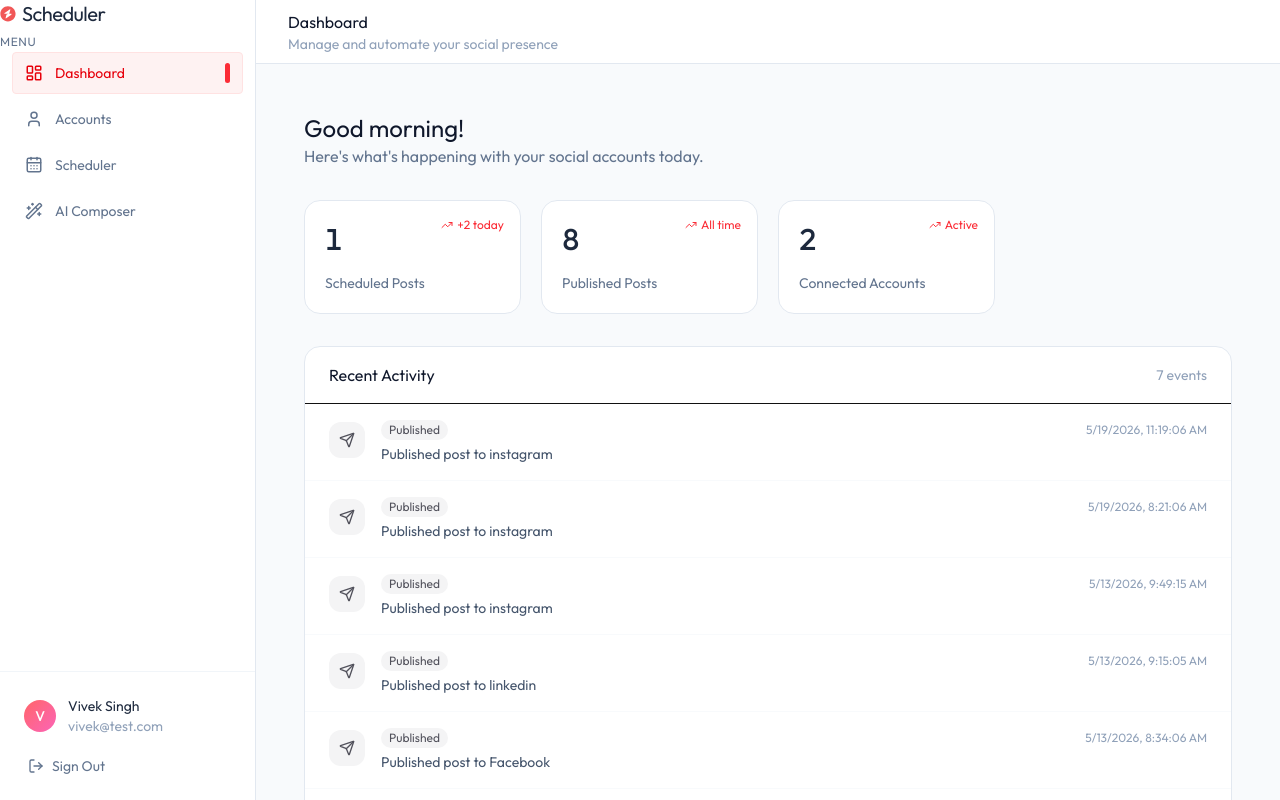
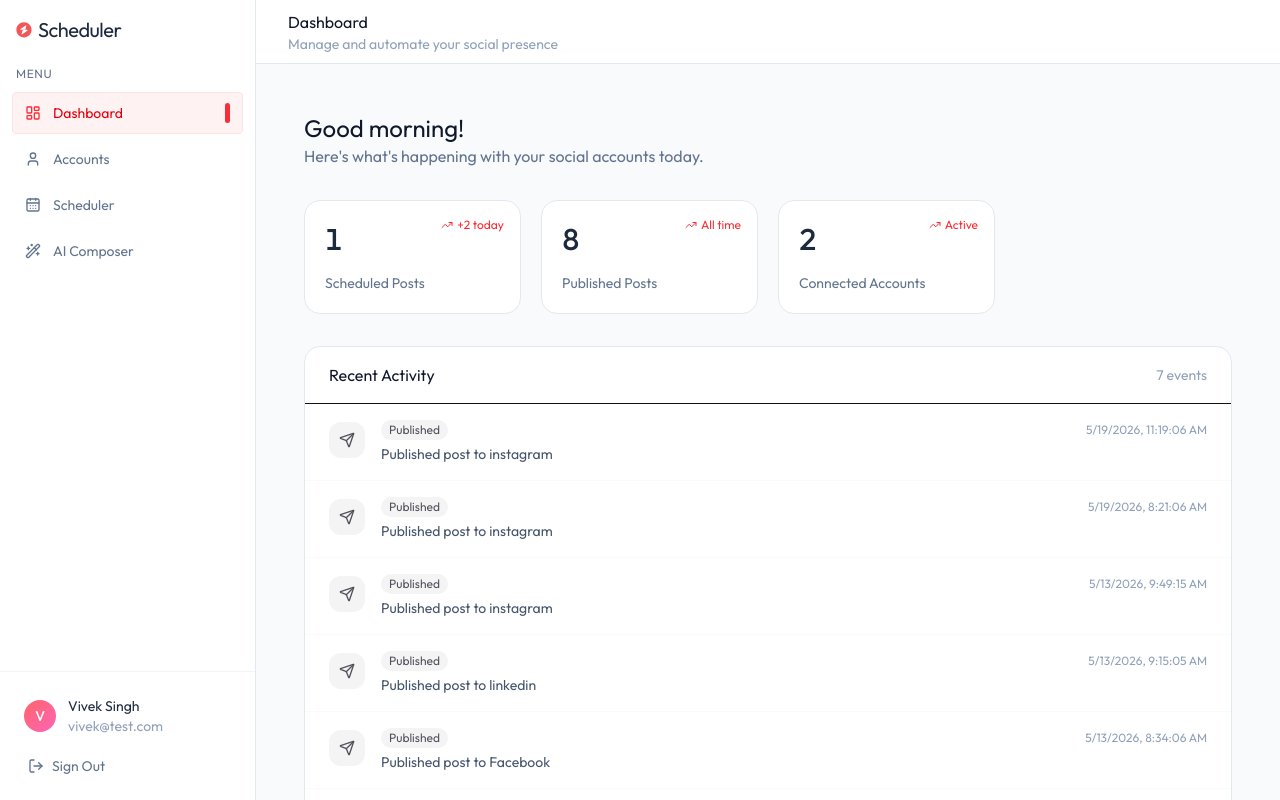
Before and after one commit to viveksingh018/social_media_scheduler, a React (Vite) app in the folder client/: page /dashboard in a window 1280 px wide. Built offline with nearby package versions, Linux system fonts and the light colour scheme.

Commit message:
fix(sidebar): correct icon styling and clean component structure

```diff
--- a/client/src/components/Sidebar.tsx
+++ b/client/src/components/Sidebar.tsx
@@ -1,85 +1,158 @@
-import { CalendarDaysIcon, LayoutDashboardIcon, LogOutIcon, UserIcon, Wand2Icon } from "lucide-react"
-import { NavLink, useLocation } from "react-router-dom"
+import {
+  CalendarDaysIcon,
+  LayoutDashboardIcon,
+  LogOutIcon,
+  UserIcon,
+  Wand2Icon,
+} from "lucide-react";
+import { NavLink, useLocation } from "react-router-dom";
 
-const Sidebar = ({ isOpen, setIsOpen }: { isOpen: boolean, setIsOpen: (val: boolean) => void }) => {
-
+const Sidebar = ({
+  isOpen,
+  setIsOpen,
+}: {
+  isOpen: boolean;
+  setIsOpen: (val: boolean) => void;
+}) => {
+  // Temporary user data
   const { logout, user } = {
     logout: () => {
-      window.location.href = "/"
+      window.location.href = "/";
     },
-    user: { name: "Vivek Singh", email: "vivek@test.com" }
-  }
+    user: {
+      name: "Vivek Singh",
+      email: "vivek@test.com",
+    },
+  };
 
-  const location = useLocation()
+  const location = useLocation();
 
+  // Sidebar navigation items
   const navItems = [
-    { name: "Dashboard", icon: LayoutDashboardIcon, path: "/dashboard" },
-    { name: "Accounts", icon: UserIcon, path: "/accounts" },
-    { name: "Scheduler", icon: CalendarDaysIcon, path: "/schedule" },
-    { name: "AI Composer", icon: Wand2Icon, path: "/ai-composer" },
-
-  ]
+    {
+      name: "Dashboard",
+      icon: LayoutDashboardIcon,
+      path: "/dashboard",
+    },
+    {
+      name: "Accounts",
+      icon: UserIcon,
+      path: "/accounts",
+    },
+    {
+      name: "Scheduler",
+      icon: CalendarDaysIcon,
+      path: "/schedule",
+    },
+    {
+      name: "AI Composer",
+      icon: Wand2Icon,
+      path: "/ai-composer",
+    },
+  ];
 
   return (
-    <div className={`fixed inset-y-0 left-0 z-50 w-64 bg-white border-r border-slate-200 flex flex-col h-full transform transition-transform duration-200 ease-in-out md:relative md:translate-x-0 ${isOpen ? "translate-x-0" : "-translate-x-full"}`} >
-
-      {/* Logo */}
-      <div>
-        <div className="text-xl tracking-tight text-slate-800 flex items-center gap-1.5">
-          <img src="/logo.svg" alt="logo" className="size-4" />
+    <div
+      className={`fixed inset-y-0 left-0 z-50 flex h-full w-64 flex-col border-r border-slate-200 bg-white transform transition-transform duration-200 ease-in-out md:relative md:translate-x-0 ${
+        isOpen ? "translate-x-0" : "-translate-x-full"
+      }`}
+    >
+      {/* =========================
+          Logo Section
+      ========================== */}
+      <div className="p-4">
+        <div className="flex items-center gap-1.5 text-xl tracking-tight text-slate-800">
+          <img
+            src="/logo.svg"
+            alt="logo"
+            className="size-4"
+          />
           Scheduler
         </div>
       </div>
 
-      {/* Nav selection label  */}
-      <div>
-        <span className="text-xs text-slate-500 uppercase tracking-wider">Menu</span>
+      {/* =========================
+          Menu Label
+      ========================== */}
+      <div className="mb-2">
+        <span className="pl-4 text-xs uppercase tracking-wider text-slate-500">
+          Menu
+        </span>
       </div>
 
-      {/* Nav links  */}
-      <nav className="flex-1 px-3 space-y-1">
+      {/* =========================
+          Navigation Links
+      ========================== */}
+      <nav className="flex-1 space-y-1 px-3">
         {navItems.map((item) => {
-          const isActive = location.pathname === item.path;
+          const isActive =
+            location.pathname === item.path;
 
           return (
-            <NavLink key={item.name}
+            <NavLink
+              key={item.name}
               to={item.path}
-              end={item.path === '/dashboard'}
+              end={item.path === "/dashboard"}
               onClick={() => setIsOpen(false)}
-              className={`flex items-center gap-3 px-3 py-2.5 rounded text-sm transition-all duration-150 border ${isActive ? "bg-red-50 text-red-600 border-red-100 " : "text-slate-500 hover:bg-slate-50 border-transparent hover:text-slate-700"} `}
+              className={`flex items-center gap-3 rounded border px-3 py-2.5 text-sm transition-all duration-150 ${
+                isActive
+                  ? "border-red-100 bg-red-50 text-red-600"
+                  : "border-transparent text-slate-500 hover:bg-slate-50 hover:text-slate-700"
+              }`}
             >
-              <item.icon className={'size-4.5 shrink-0 ${isActive ? "text-red-500" : "text-slate-500}'} />
+              {/* Nav Icon */}
+              <item.icon
+                className={`size-4 shrink-0 ${
+                  isActive
+                    ? "text-red-500"
+                    : "text-slate-500"
+                }`}
+              />
+
+              {/* Nav Text */}
               {item.name}
-              {isActive && <span className="ml-auto w-[5px] h-5 rounded-full bg-red-500" />}
+
+              {/* Active Indicator */}
+              {isActive && (
+                <span className="ml-auto h-5 w-[5px] rounded-full bg-red-500" />
+              )}
             </NavLink>
-          )
+          );
         })}
       </nav>
 
-      {/* User footer  */}
-
-      <div className="p-4 border-t border-slate-100">
-        <div className="flex items-center gap-3 p-2 rounded-xl hover:bg-slate-50 transition-colors">
-          <div className="size-8 rounded-full bg-linear-to-br from-red-400 to-pink-400 flex items-center justify-center text-white text-sm font-medium shrink-0">
+      {/* =========================
+          User Footer
+      ========================== */}
+      <div className="border-t border-slate-100 p-4">
+        {/* User Info */}
+        <div className="flex items-center gap-3 rounded-xl p-2 transition-colors hover:bg-slate-50">
+          <div className="flex size-8 shrink-0 items-center justify-center rounded-full bg-linear-to-br from-red-400 to-pink-400 text-sm font-medium text-white">
             {user.name.charAt(0).toUpperCase() || "U"}
           </div>
-          <div className="flex-1 min-w-0">
-            <div className="text-sm text-slate-800 truncate" >{user?.name}</div>
-            <div className="text-sm text-slate-400 truncate">{user?.email}</div>
+
+          <div className="min-w-0 flex-1">
+            <div className="truncate text-sm text-slate-800">
+              {user.name}
+            </div>
+
+            <div className="truncate text-sm text-slate-400">
+              {user.email}
+            </div>
           </div>
         </div>
 
-        <button className="mt-1 flex items-center gap-2 px-3 py-2 w-full rounded text-sm text-slate-500 hover:bg-red-50 hover:text-red-500 transition-all duration-150"
+        {/* Logout Button */}
+        <button
           onClick={logout}
+          className="mt-1 flex w-full items-center gap-2 rounded px-3 py-2 text-sm text-slate-500 transition-all duration-150 hover:bg-red-50 hover:text-red-500"
         >
           <LogOutIcon className="size-4" />
           Sign Out
         </button>
+      </div>
+    </div>
+  );
+};
 
-      </div>
-
-    </div >
-  )
-}
-
-export default Sidebar
+export default Sidebar;
```
